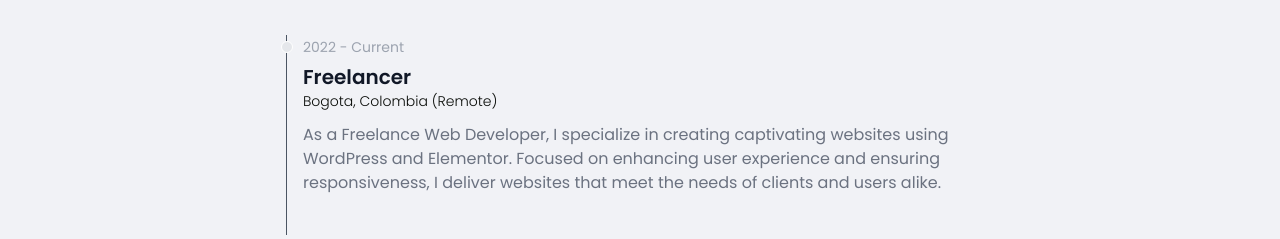
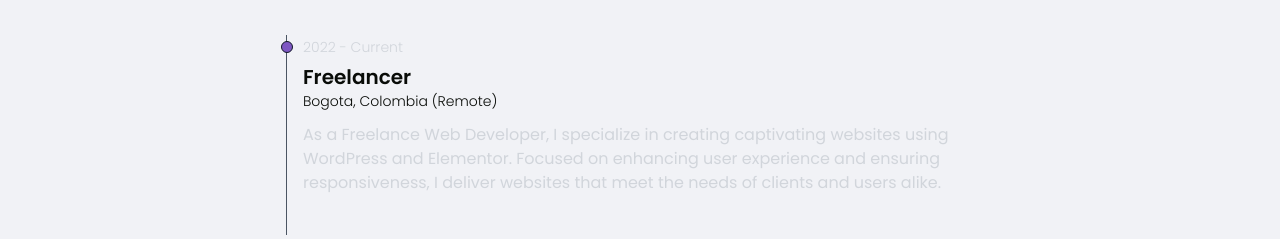
Before and after one commit to andreslopezco/portfolio-astro, an Astro site: page / in a window 1280 px wide. Shown: the part 713-952 px from the top of the page. Built offline with nearby package versions, Linux system fonts and the light colour scheme; Astro itself is replaced by a stand-in of ours.

```diff
--- a/src/components/ExperienceItem.astro
+++ b/src/components/ExperienceItem.astro
@@ -3,21 +3,16 @@
 ---
 
 <div
-  class="absolute w-3 h-3 bg-gray-200 rounded-full mt-1.5 -start-1.5 border border-white dark:border-gray-900 dark:bg-[--color-1]"
+  class="absolute w-3 h-3 rounded-full mt-1.5 -start-1.5 border border-gray-900 bg-[--color-1]"
 >
 </div>
-<time
-  class="mb-1 text-sm font-normal leading-none text-gray-400 dark:text-gray-500"
-  >{date}</time
->
-<h3 class="mt-1 text-xl font-semibold text-gray-900 dark:text-white">
+<time class="mb-1 text-sm font-light leading-none text-gray-300">{date}</time>
+<h3 class="mt-1 text-xl font-semibold">
   {title}
 </h3>
 <h4 class="mb-3 text-sm font-light">
   {location}
 </h4>
-<p
-  class="mb-4 text-base font-normal text-gray-500 dark:text-gray-400 text-pretty"
->
+<p class="mb-4 text-base font-normal text-gray-300 text-pretty">
   {description}
 </p>
```
